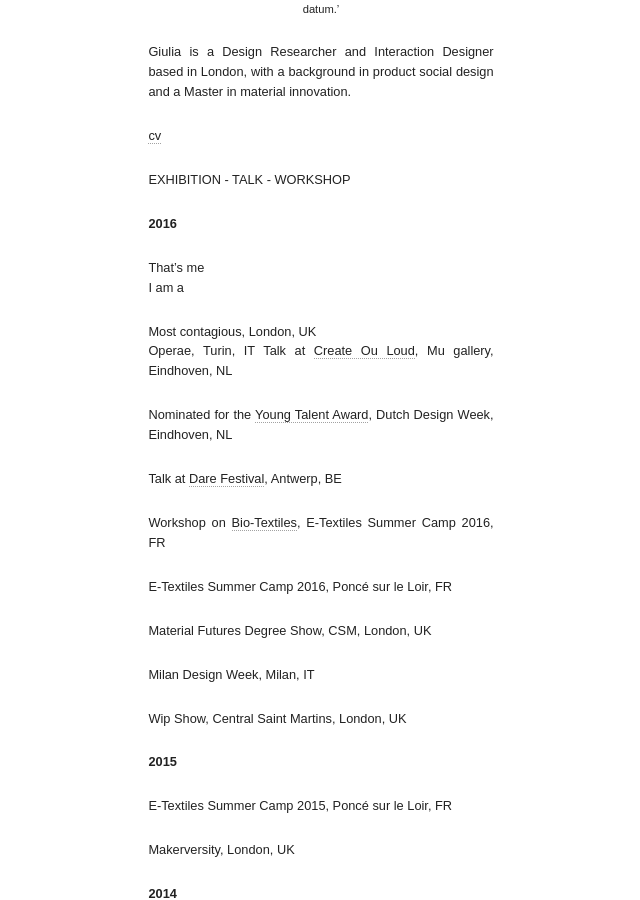
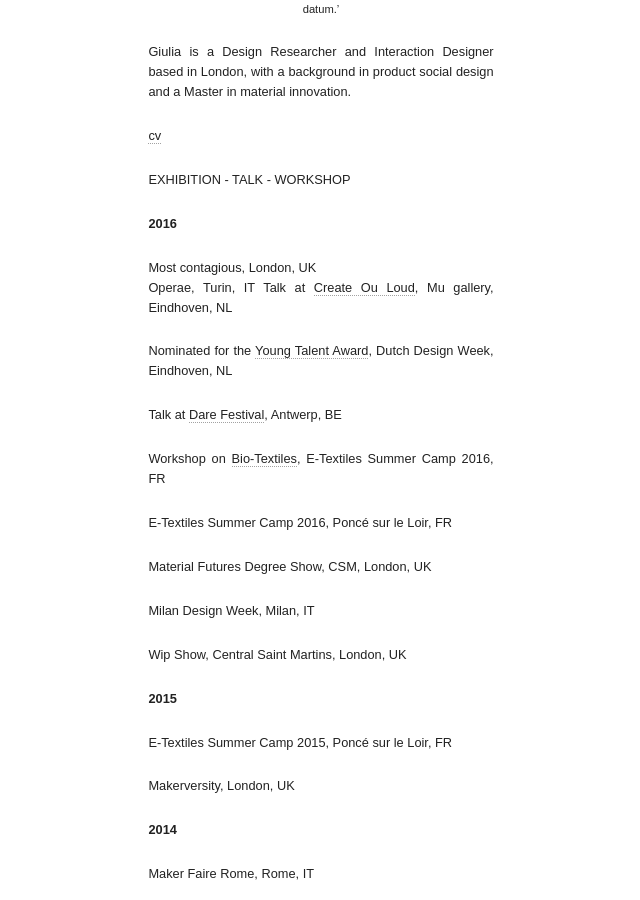
Before and after one commit to giuliatomasello/giuliatomasello.github.io, a Jekyll site: the page built from index.md, in a window 1280 px wide and 900 px high, scrolled down 582 px. Shown: the whole window, without its empty margins (319-959 px from the left). Built offline with Jekyll 4.4.1, drawn with Linux system fonts in a browser that asks for light colours; nearby versions of some CDN libraries.

Commit message:
Update index.md

```diff
--- a/index.md
+++ b/index.md
@@ -28,9 +28,6 @@ Giulia is a Design Researcher and Interaction Designer based in London, with a b
 EXHIBITION - TALK - WORKSHOP
 
 **2016**
-
-That’s me
-I am a
 
 Most contagious, London, UK
 Operae, Turin, IT
```
